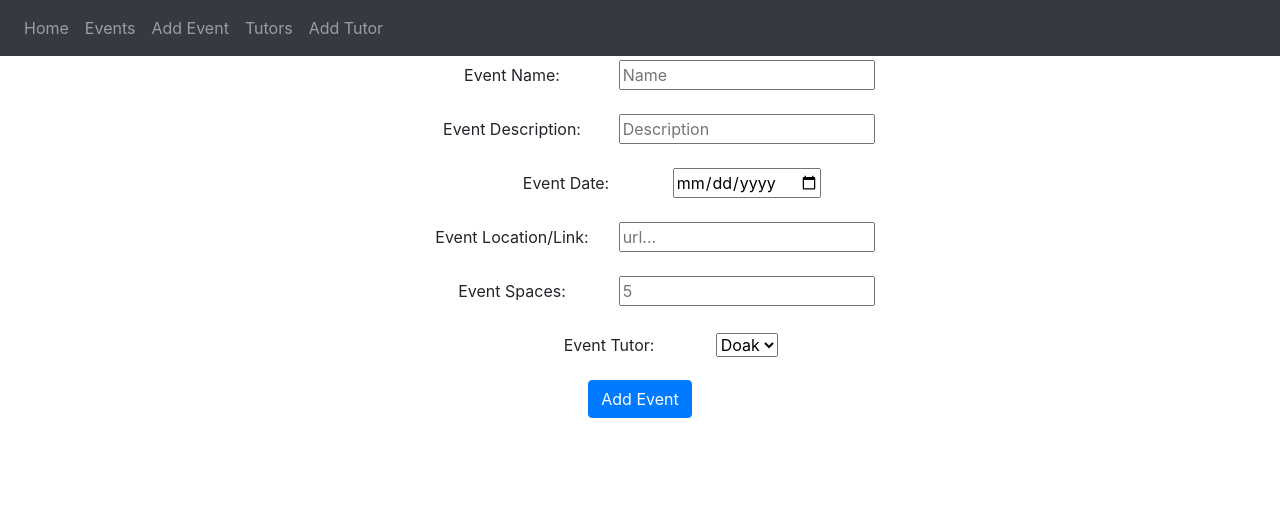
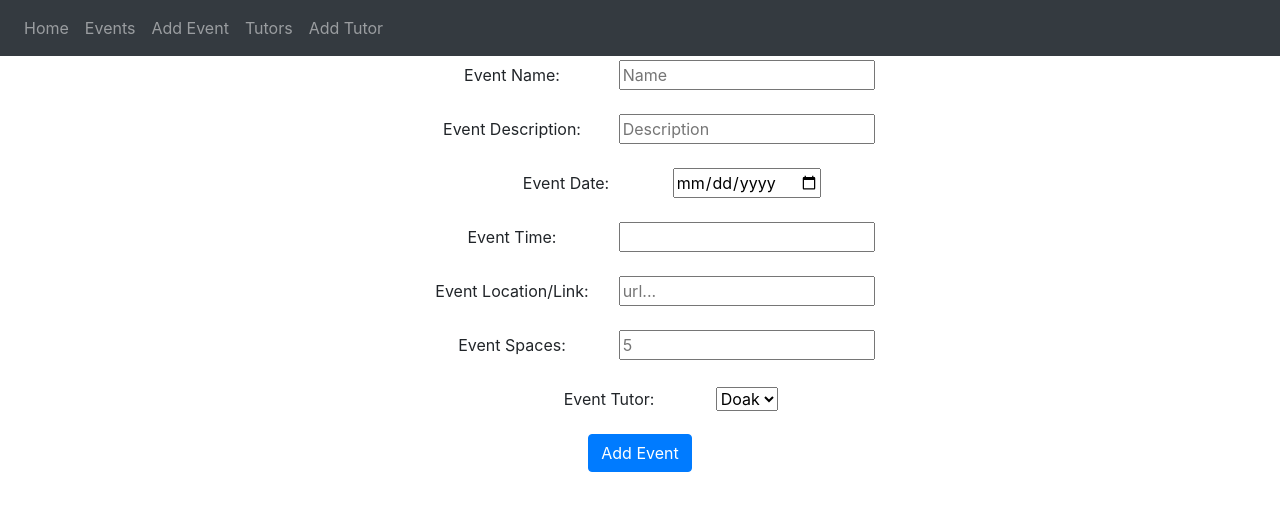
Before and after one commit to doakcovington/storm-center-client, a React (Create React App) app: page /events/new in a window 1280 px wide. Shown: the top 510 px of the page. Built offline with nearby package versions, Linux system fonts and the light colour scheme; no server answers.

Commit message:
Added time to events

```diff
--- a/src/components/CreateEvent.js
+++ b/src/components/CreateEvent.js
@@ -12,6 +12,7 @@ class CreateEvent extends React.Component {
     date: '',
     location: '',
     spaces: '',
+    time: '',
     tutor_id: '1', //sets tutor to first in select option
     redirectToHome: false
   }
@@ -31,6 +32,7 @@ class CreateEvent extends React.Component {
       date: '',
       location: '',
       spaces: '',
+      time: '',
       tutor_id: '1', //sets tutor to first in select option
       redirectToHome: true
     });
@@ -56,6 +58,10 @@ class CreateEvent extends React.Component {
           <Form.Label column lg={2}>Event Date:</Form.Label>
           <input type='date' name='date' value={this.state.date} onChange={this.handleChange}/>
         </Form.Group>
+        <Form.Group controlId="formGroupTime">
+          <Form.Label column lg={2}>Event Time:</Form.Label>
+          <input type='text' name='time' value={this.state.time} onChange={this.handleChange}/>
+        </Form.Group>
         <Form.Group controlId="formGroupLocation">
           <Form.Label column lg={2}>Event Location/Link:</Form.Label>
           <input type='text' placeholder='url...' value={this.state.location} name='location' onChange={this.handleChange}/>
--- a/src/components/Event.js
+++ b/src/components/Event.js
@@ -8,7 +8,7 @@ const Event = (props) => {
   return (
     <Card style={{ width: '18rem' }} key={props.event.id}>
       <Card.Header as="h5">{props.event.attributes.name}</Card.Header>
-          <Card.Text>{format(new Date(props.event.attributes.date), 'MM/dd/yyyy')}</Card.Text>
+          <Card.Text>{format(new Date(props.event.attributes.date), 'MM/dd/yyyy')} at {props.event.attributes.time}</Card.Text>
           <Card.Text>{props.event.attributes.description}</Card.Text>
           <Card.Text>Tutor: {props.event.attributes.tutor.name}</Card.Text>
           <Card.Link href={props.event.attributes.location}>Zoom Link</Card.Link>
```
